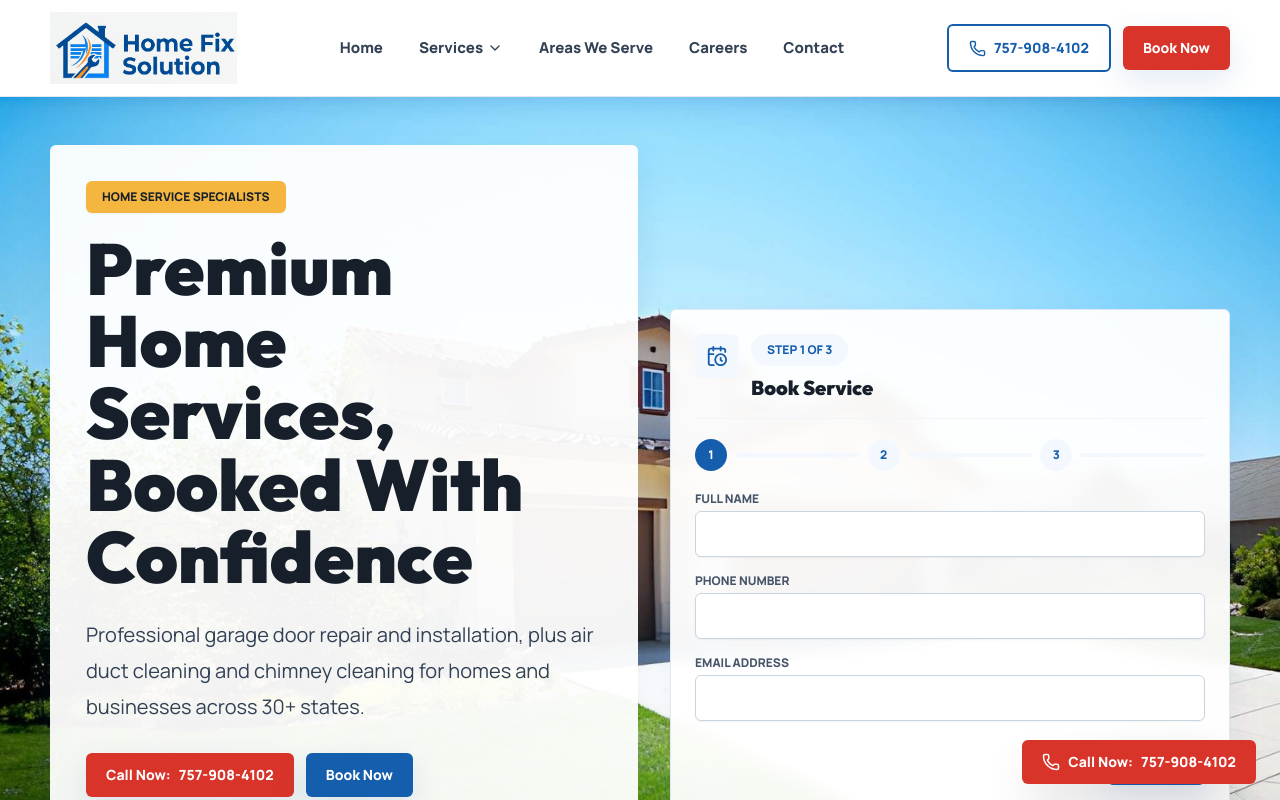
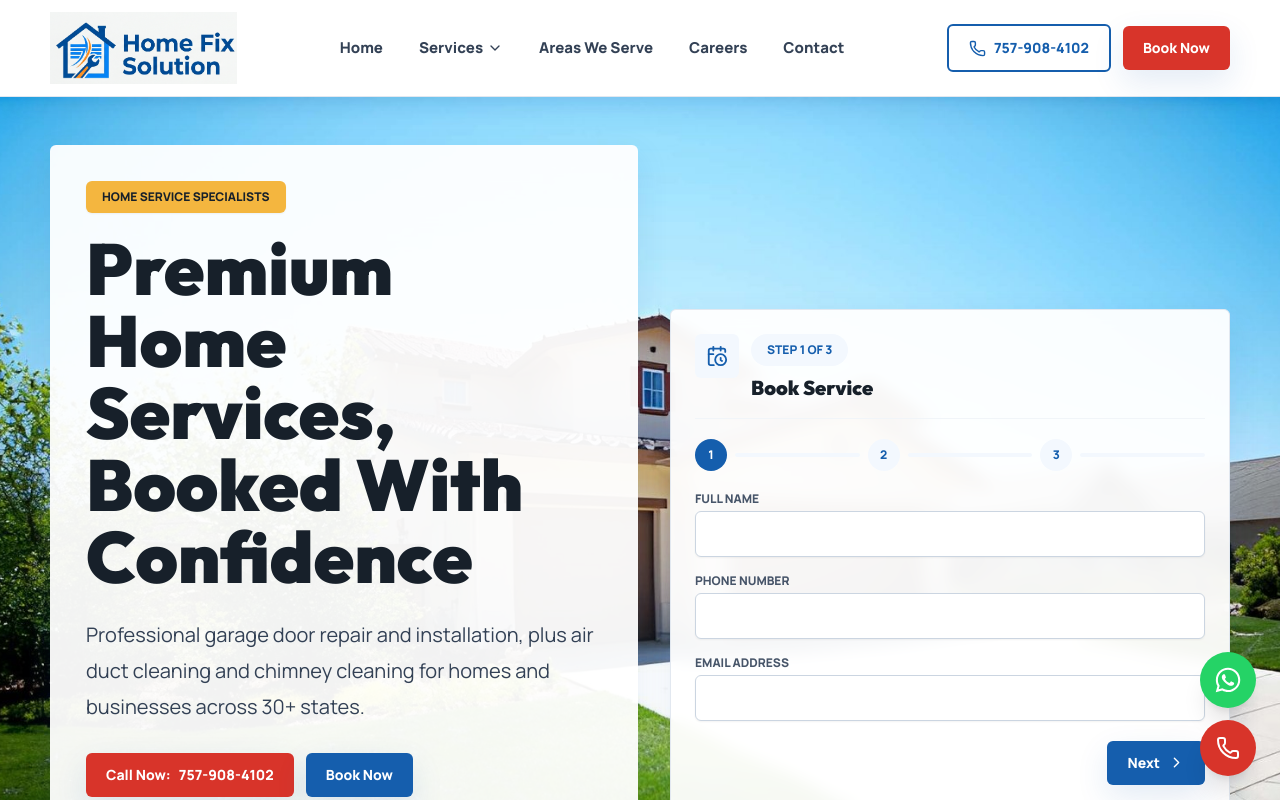
Before and after one commit to anasrehmanworks/home-fix-solutions, a Next.js app: page / in a window 1280 px wide. Shown: the top 800 px of the page. Built offline with nearby package versions, Linux system fonts and the light colour scheme.

Commit message:
Added floating WhatsApp buttons

```diff
--- a/components/StickyPhone.tsx
+++ b/components/StickyPhone.tsx
@@ -1,14 +1,33 @@
 import { Phone } from "lucide-react";
+import { FaWhatsapp } from "react-icons/fa";
 import { site } from "@/lib/site";
 
 export function StickyPhone() {
   return (
-    <a
-      href={site.phoneHref}
-      className="fixed bottom-4 left-4 right-4 z-50 inline-flex items-center justify-center gap-2 rounded-md bg-brand-red px-5 py-3 text-sm font-black text-white shadow-2xl md:left-auto md:right-6 md:w-auto"
-    >
-      <Phone size={18} />
-      Call Now: <span>{site.phone}</span>
-    </a>
+    <div className="fixed bottom-6 right-6 z-50 flex flex-col gap-3">
+      {/* WhatsApp */}
+      <a
+        href="https://wa.me/17579084102?text=Hi%20Home%20Fix%20Solution,%20I%20need%20assistance."
+        target="_blank"
+        rel="noopener noreferrer"
+        className="group flex h-14 w-14 items-center justify-center overflow-hidden rounded-full bg-[#25D366] text-white shadow-xl transition-all duration-300 hover:w-44 hover:justify-start hover:px-5"
+      >
+        <FaWhatsapp size={28} />
+        <span className="ml-3 hidden whitespace-nowrap text-sm font-semibold group-hover:block">
+          WhatsApp
+        </span>
+      </a>
+
+      {/* Phone */}
+      <a
+        href={site.phoneHref}
+        className="group flex h-14 w-14 items-center justify-center overflow-hidden rounded-full bg-brand-red text-white shadow-xl transition-all duration-300 hover:w-52 hover:justify-start hover:px-5"
+      >
+        <Phone size={24} />
+        <span className="ml-3 hidden whitespace-nowrap text-sm font-semibold group-hover:block">
+          Call Now
+        </span>
+      </a>
+    </div>
   );
 }
```
